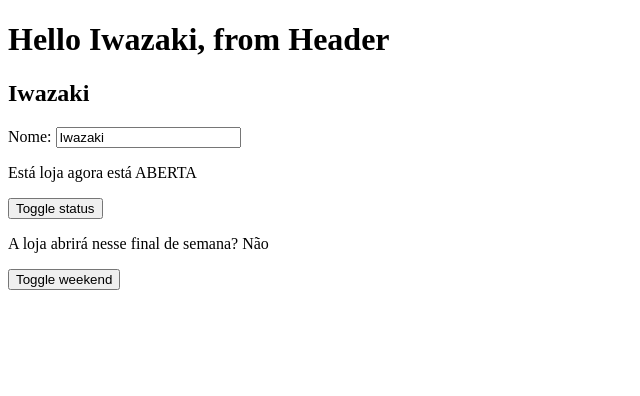
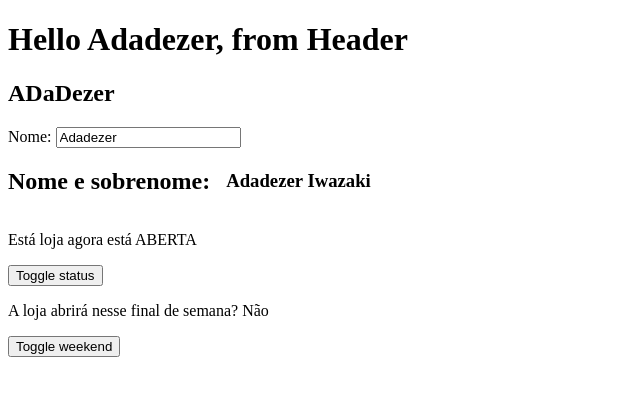
Before and after one commit to Adadezer/svelte5-basics-stolinski, a SvelteKit app: page / in a window 1280 px wide. Shown: the top 396 px of the page, without its empty margins (0-640 px from the left). Built offline with nearby package versions, Linux system fonts and the light colour scheme.

Commit message:
feat: exemple: $derived() rune

```diff
--- a/src/routes/+page.svelte
+++ b/src/routes/+page.svelte
@@ -1,7 +1,7 @@
 <script lang="ts">
 	import Header from './Header.svelte';
 
-	let name = $state('Iwazaki');
+	let name = $state('Adadezer');
 
 	let status: 'ABERTA' | 'FECHADA' = $state('ABERTA');
 
@@ -15,6 +15,8 @@
 	function onclick() {
 		weekend = !weekend;
 	}
+
+	let fullName = $derived(name + ' ' + 'Iwazaki');
 </script>
 
 <Header {name} />
@@ -22,9 +24,22 @@
 <label for="name">Nome:</label>
 <input id="name" type="text" bind:value={name} />
 
+<div class="fullName">
+	<h2>Nome e sobrenome:</h2>
+	<h3>{fullName}</h3>
+</div>
+
 <p>Está loja agora está {status}</p>
 <button onclick={toggle}>Toggle status</button>
 
 <!-- shorthand, função e evento com o mesmo nome -->
 <p>A loja abrirá nesse final de semana? {weekend ? 'Sim' : 'Não'}</p>
 <button {onclick}>Toggle weekend</button>
+
+<style>
+	.fullName {
+		display: flex;
+		align-items: center;
+		gap: 1rem;
+	}
+</style>
```
